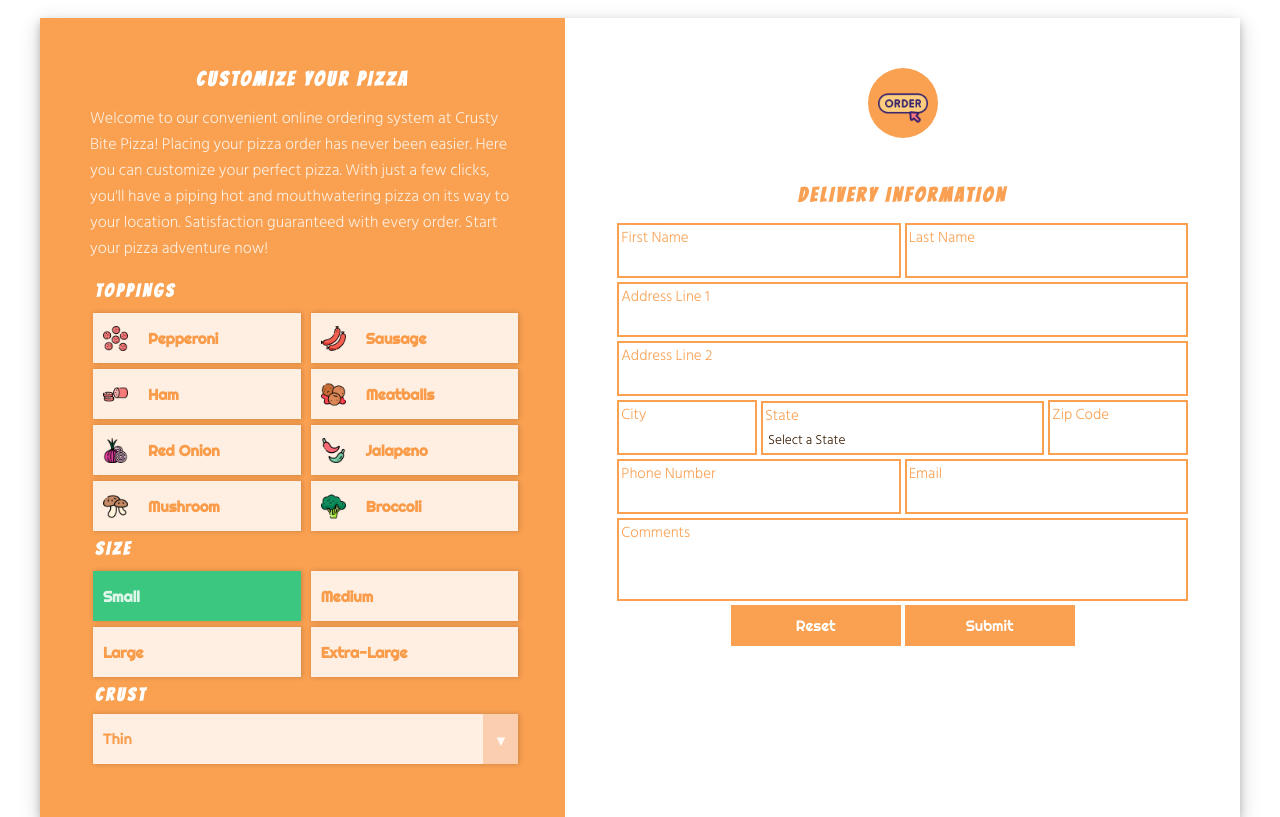
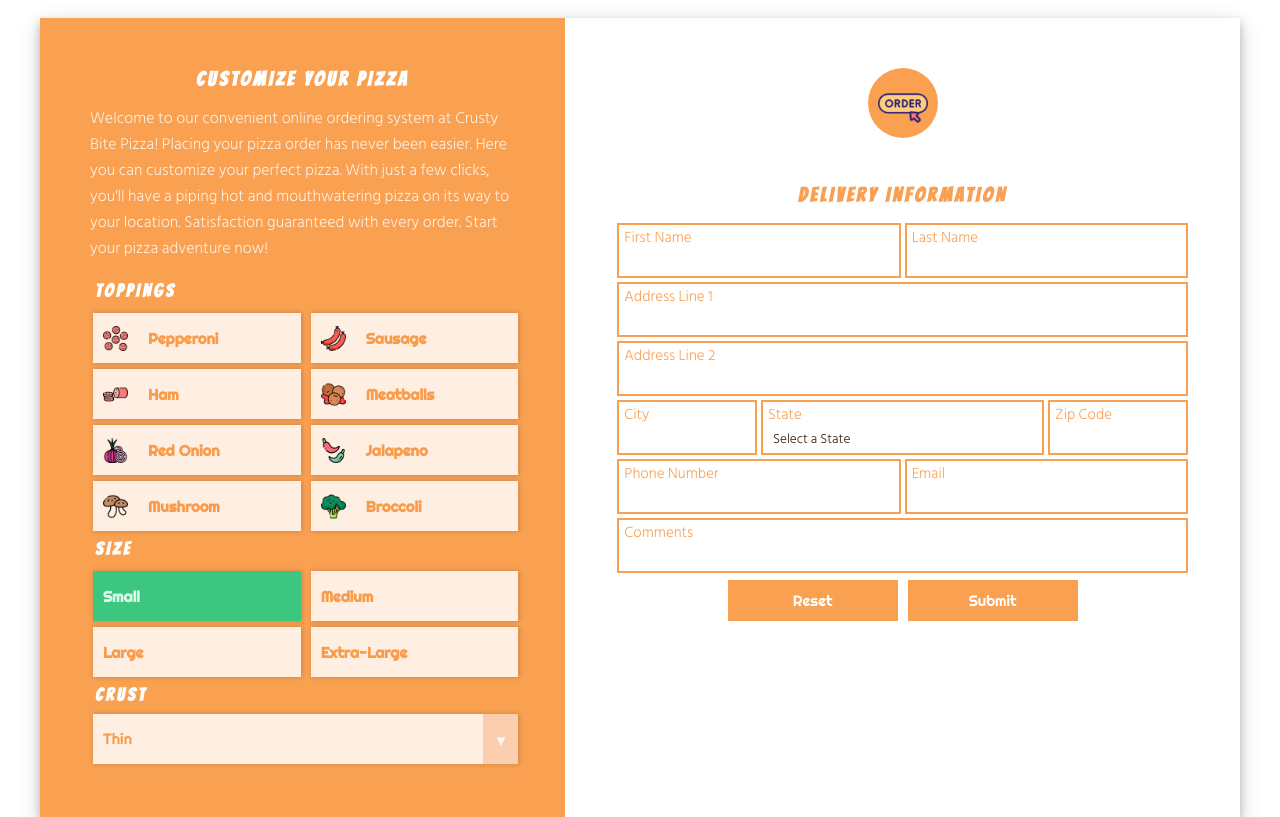
Before and after one commit to katerinawang/csis1430, a plain HTML site: page htdocs/midterm/order.html in a window 1280 px wide. Shown: the part 222-1039 px from the top of the page. Drawn offline with Linux system fonts and the light colour scheme.

Commit message:
input and select same height fixed

```diff
--- a/htdocs/midterm/css/style.css
+++ b/htdocs/midterm/css/style.css
@@ -153,6 +153,7 @@ form#form-contact, #deliver{
     display: inline-block;
     position: relative;
     width: 100%;
+    height: 55px;
     margin: 2px;
     border: 2px solid var(--bg-color);
 }
@@ -175,7 +176,7 @@ form#form-contact, #deliver{
 .entry label{
     display: block;
     text-align: left;
-    margin-left: 2px;
+    margin-left: 5px;
     font-size: 15px;
     color: var(--bg-color);
 }
@@ -185,13 +186,12 @@ input, textarea, select{
     color: var(--input-color);
     background-color: transparent;
     display: block;
-    margin: 2px;
+    margin: 5px;
 }
-.state-select{
-    padding: 3px;
+.state-select, input, textarea{
+    padding: 0 0 5px 5px;
 }
 .state-select select{
-    box-sizing: border-box;
     appearance: none;
     width: 100%;
     color: var(--input-color);
```
